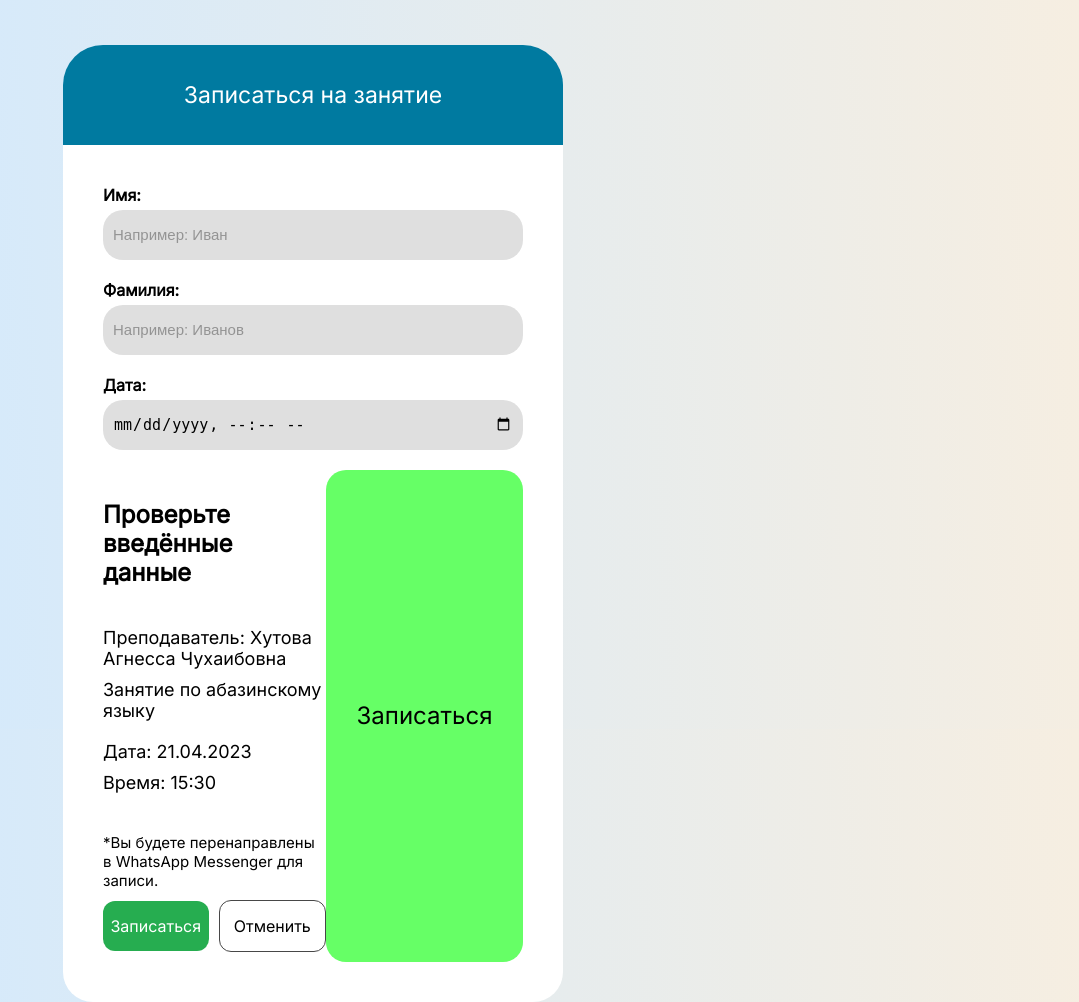
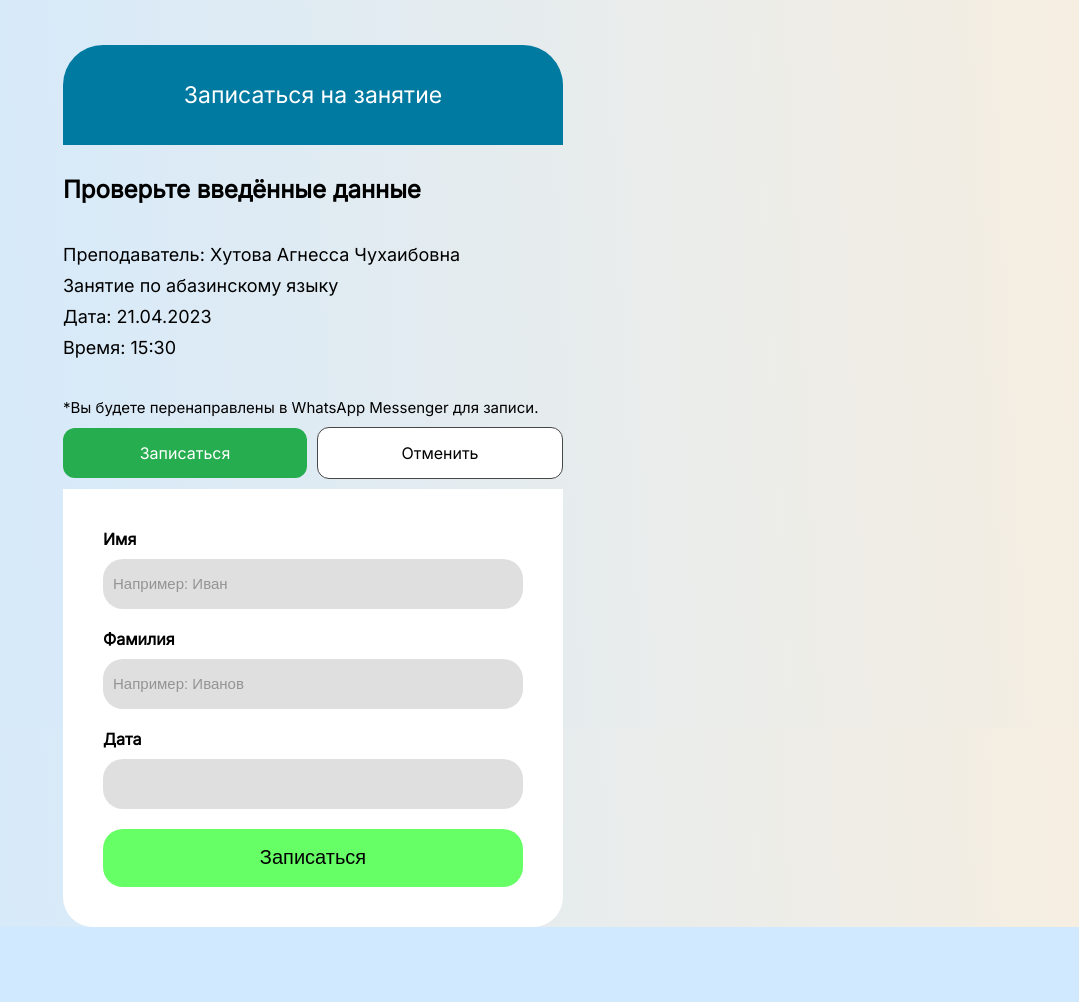
Before and after one commit to HinodeMyojo/teacher_site, a Django app: page /sign_up/ in a window 1280 px wide. Shown: the part 71-1073 px from the top of the page, without its empty margins (201-1280 px from the left). After the commit the page ends 998 px from the top, so only its background shows below. Run offline with Django 5.2, Linux system fonts and the light colour scheme; some libraries are stand-ins or nearby versions.

Commit message:
Модалка в процессе

```diff
--- a/pet_teachersite/static/js/style.js
+++ b/pet_teachersite/static/js/style.js
@@ -3,3 +3,10 @@ $(document).ready(function() {
         $('.nav_burger, .nav_burger_line, .nav_main').toggleClass('active');
     });
 });
+
+document.getElementById('SignForm').addEventListener('submit'),
+function(event) {
+    var f_name = this.querySelection('[f_name="f_name"]').value;
+    var l_name = this.querySelection('[l_name="l_name"]').value;
+    var datetime_local = this.querySelection('[datetime_local="datetime_local"]').value;
+}
--- a/pet_teachersite/templates/mainpage/sign_up.html
+++ b/pet_teachersite/templates/mainpage/sign_up.html
@@ -8,11 +8,6 @@
                 <div class="take_a_class_area">
                     <h2>Записаться на занятие</h2>
                 </div>
-                <div class="take_a_class_inside">
-                    <form class="take_a_class_inside_block_form" method="POST">
-                        {% csrf_token %}
-                        {{ form.as_p }}
-                        <div class="take_a_class_inside_block_submit">
                 <div id="check-info" class="modal">
                     <p class="modal-top">Проверьте введённые данные</h2>
                     <p class="modal-data">Преподаватель: Хутова Агнесса Чухаибовна</h3>
@@ -26,10 +21,35 @@
                         <a href="#" rel="modal:close" class="modal-button modal-decline">Отменить</a>
                     </div>
                 </div>
-                            <a class="main_page_info_btn" rel="modal:open" href="#check-info">
+                <div class="take_a_class_inside">
+                    <form class="take_a_class_inside_block_form" id="SignForm">
+                        {% csrf_token %}
+                        <div class="take_a_class_inside_block_in">
+                            <label for="box">Имя</label>
+                            <input
+                                type="f_name"
+                                id="box"
+                                name="box"
+                                class="take_a_class_inside_block_input_box"
+                                placeholder="Например: Иван">
+                        </div>
+                        <div class="take_a_class_inside_block_in">
+                            <label for="box">Фамилия</label>
+                            <input
+                                type="l_name"
+                                id="box"
+                                name="box"
+                                class="take_a_class_inside_block_input_box"
+                                placeholder="Например: Иванов">
+                        </div>
+                        <div class="take_a_class_inside_block_time">
+                            <label for="box-time">Дата</label>
+                            <input type="datetime_local" id="box-time" name="box-time" class="take_a_class_inside_block_input_box">
+                        </div>
+                        <div class="take_a_class_inside_block_submit">
+                            <button class="main_page_info_btn" type="submit">
                                 <h2>Записаться</h2>
-                            </a>
-                            <button style="display:none"></button>
+                            </button>
                         </div>
                     </form>
                 </div>
```
Lines whose indentation alone changed are shown as unchanged.
